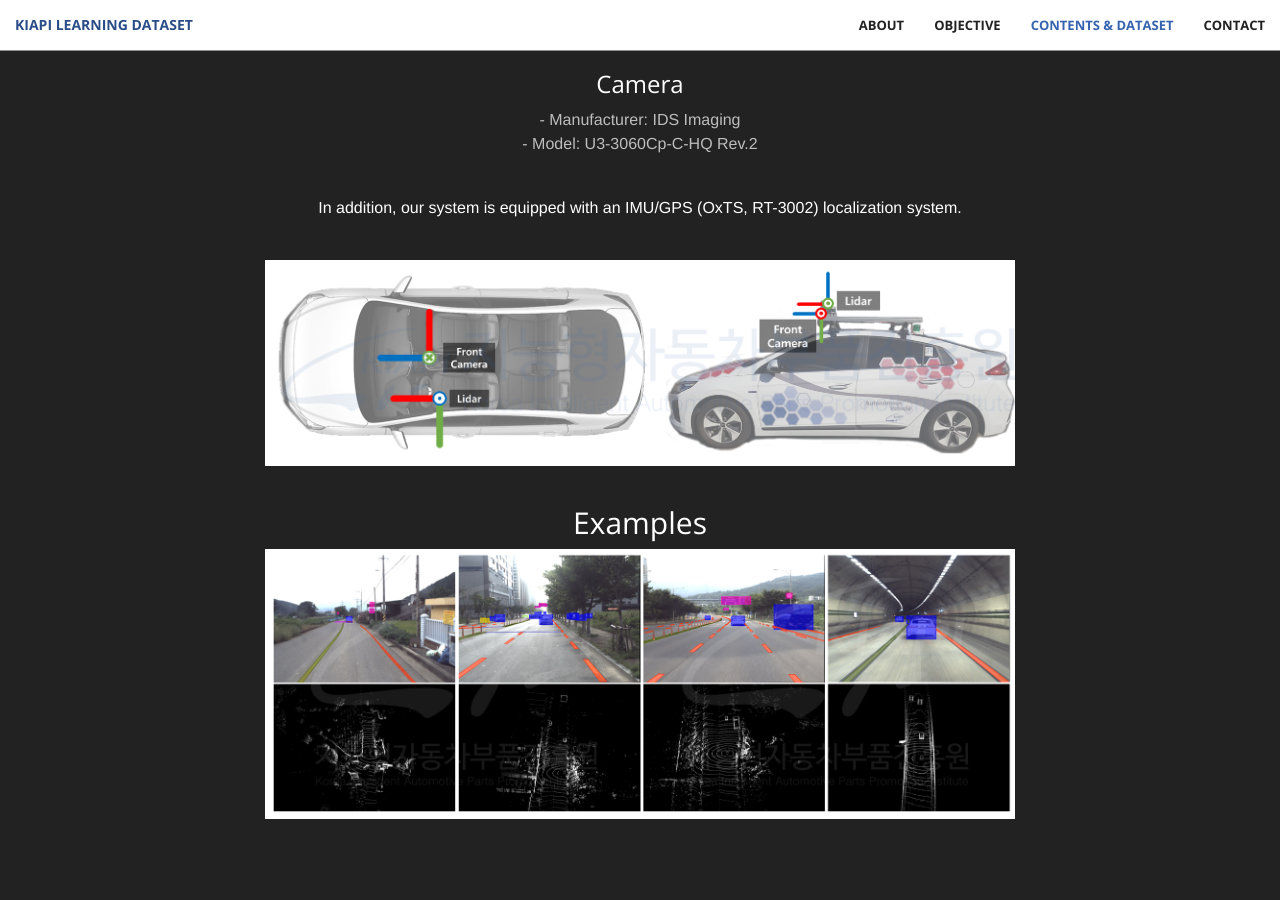
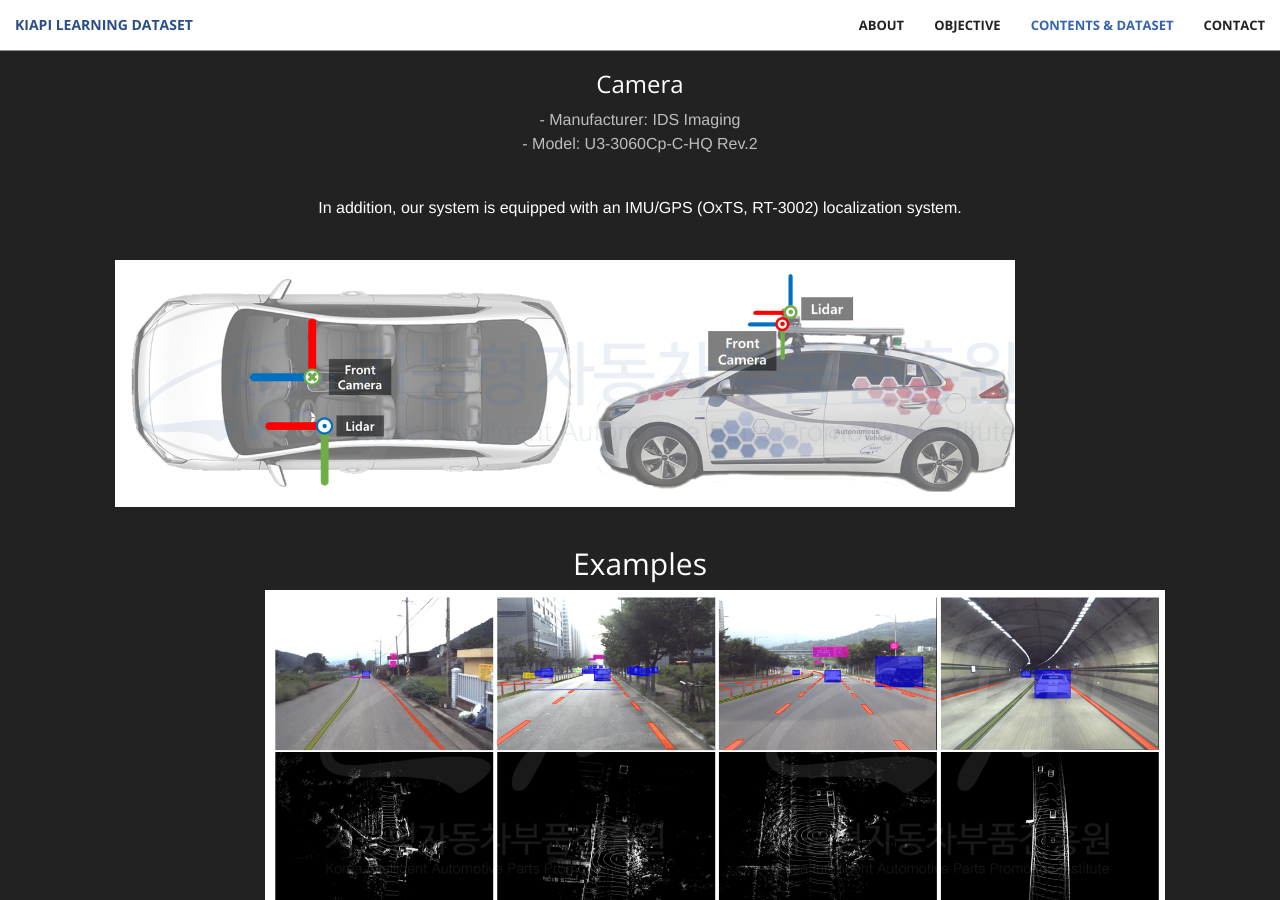
Before and after one commit to thkim1351/Kiapi-Open-Datasets.github.io, a Jekyll site: the page built from docs/index.html, in a window 1280 px wide and 900 px high, scrolled down 4266 px. Built offline with Jekyll 4.4.1, drawn with Linux system fonts in a browser that asks for light colours.

Commit message:
Update aside.html

```diff
--- a/docs/_includes/aside.html
+++ b/docs/_includes/aside.html
@@ -30,7 +30,7 @@
                 <p>In addition, our system is equipped with an IMU/GPS (OxTS, RT-3002) localization system.</p>
                 <br>
                 <p>
-                  <img src="img/contents/kiapi_av_ioniqev.png" width="100%" height="100%" align="right">
+                  <img src="img/contents/kiapi_av_ioniqev.png" width="120%" height="120%" align="right">
                 </p>
                 <br>
               </p>
@@ -44,7 +44,7 @@
           <div class="col-lg-8 col-lg-offset-2 text-center">
               <h2 class="section-heading">Examples</h2>
               <p>
-                <img src="img/contents/kiapi_dataset_example.png" width="100%" height="100%" align="center">
+                <img src="img/contents/kiapi_dataset_example.png" width="120%" height="120%" align="center">
               </p>
               <br>
           </div>
```
